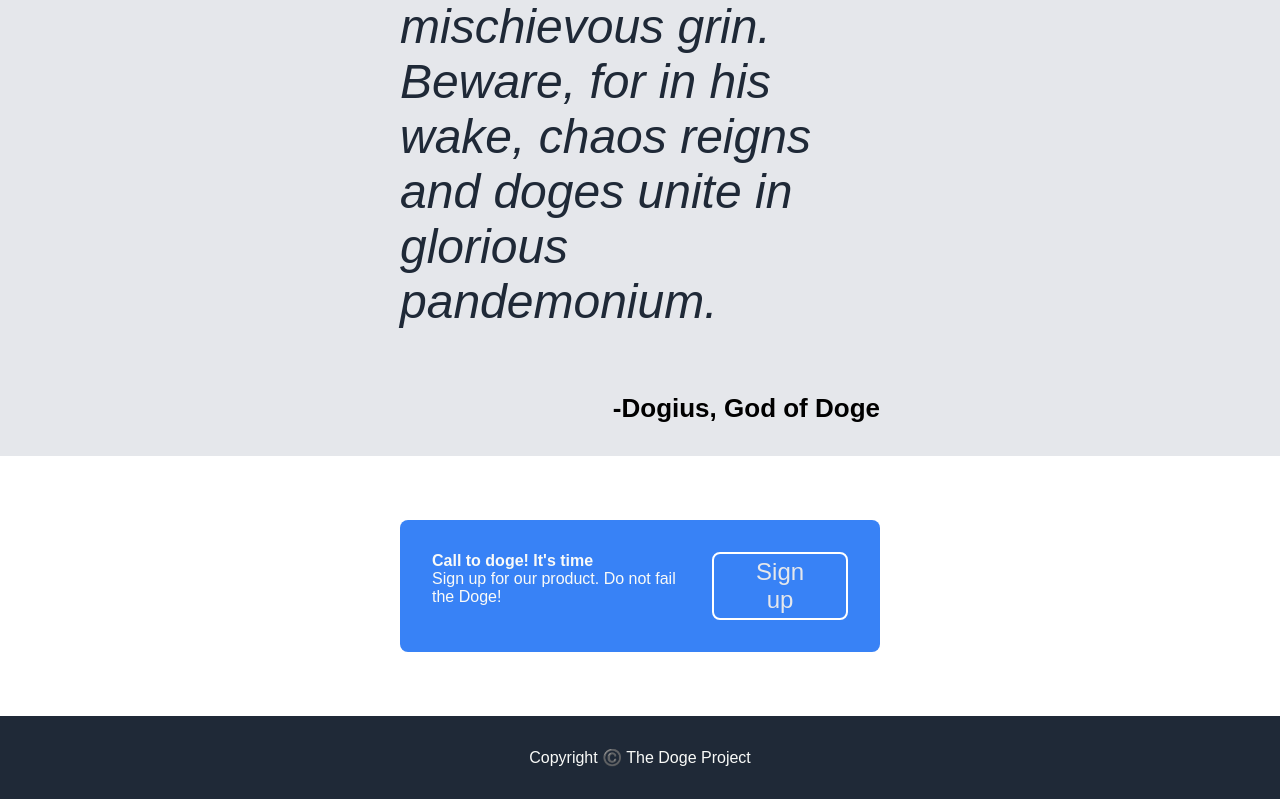
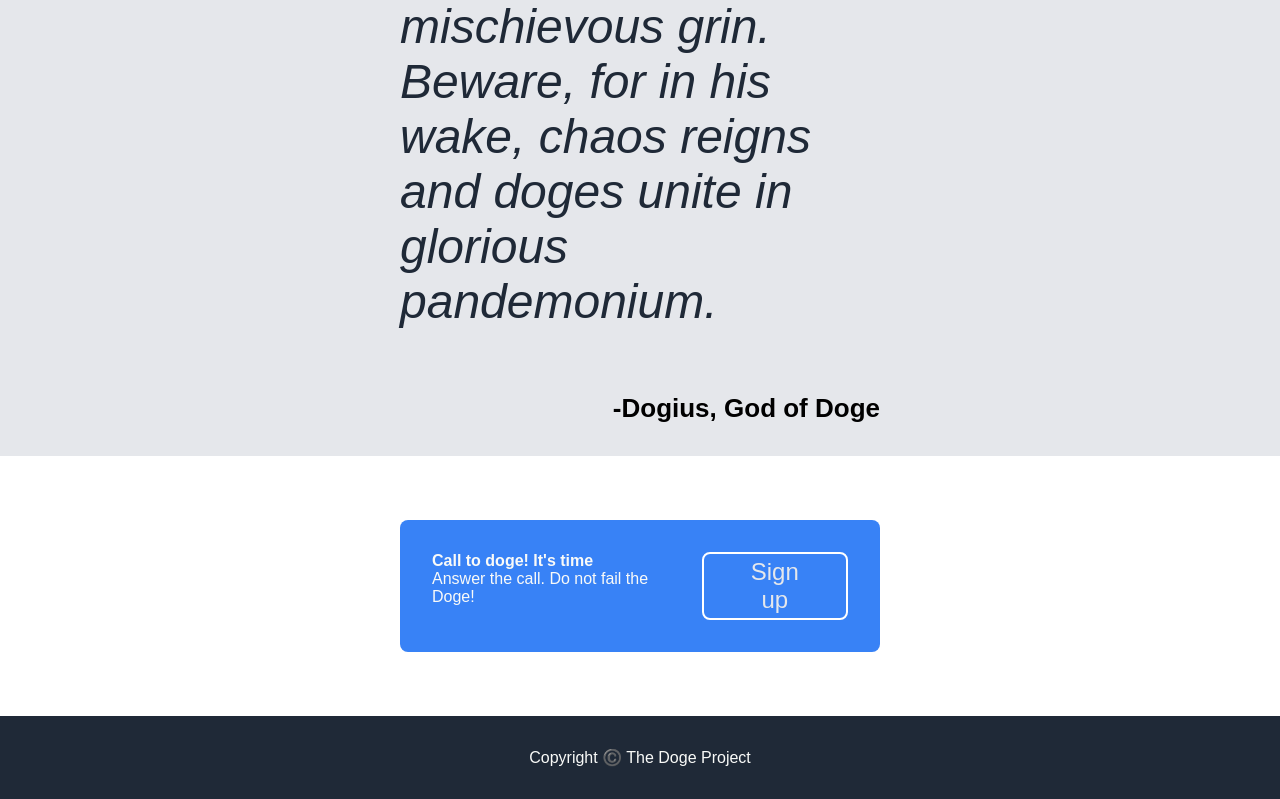
Before and after one commit to Co0lDoge/Co0lDoges-Testsite, a plain HTML site: page index.html in a window 1280 px wide. Shown: the part 2722-3521 px from the top of the page. Drawn offline with Linux system fonts and the light colour scheme.

Commit message:
Text edit

```diff
--- a/index.html
+++ b/index.html
@@ -61,7 +61,7 @@
     <div class="blue-container">
         <div class="text-container">
             <div class="bold-text">Call to doge! It's time</div>
-            <div>Sign up for our product. Do not fail the Doge!</div>
+            <div>Answer the call. Do not fail the Doge!</div>
         </div>
 
         <button>Sign up</button>
```
